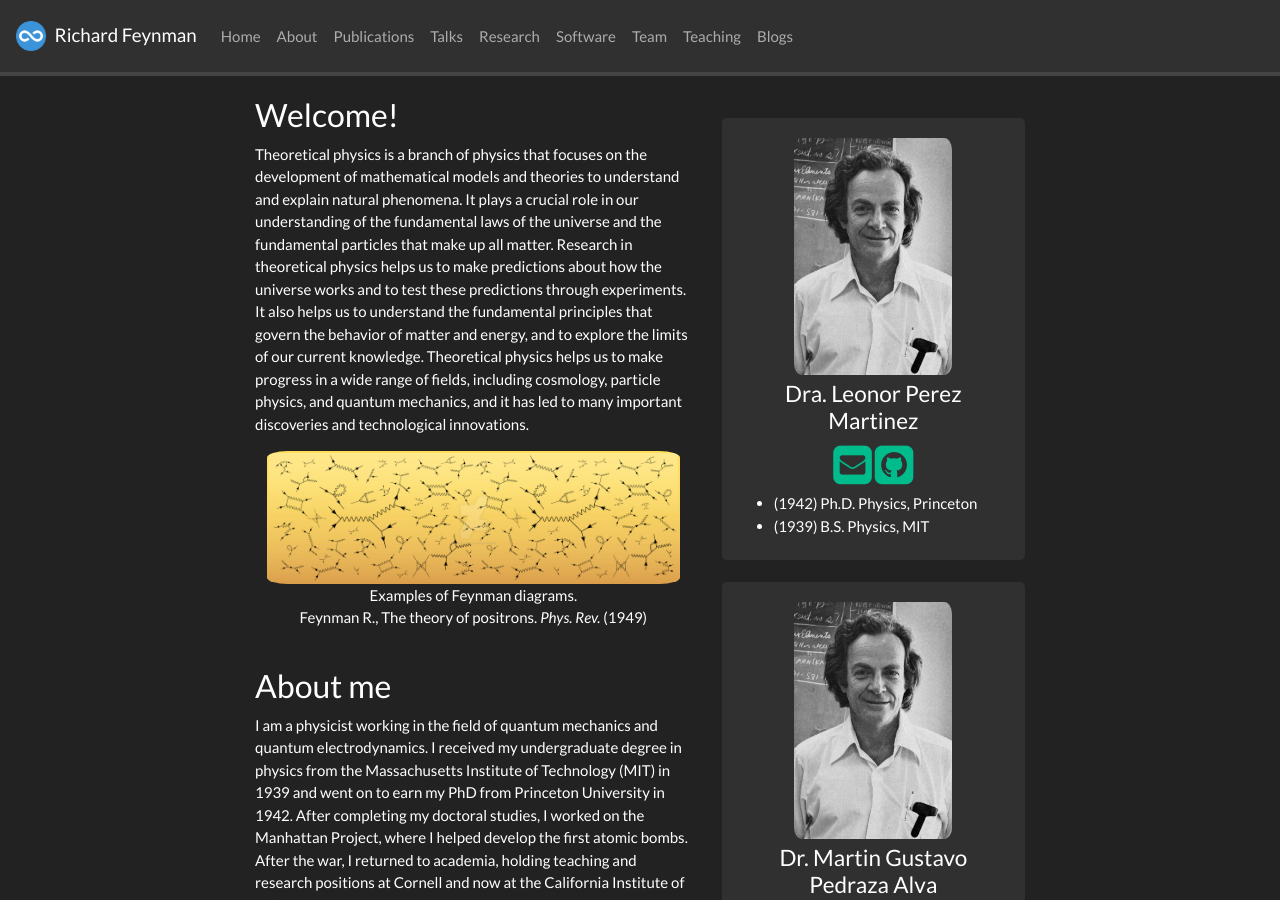
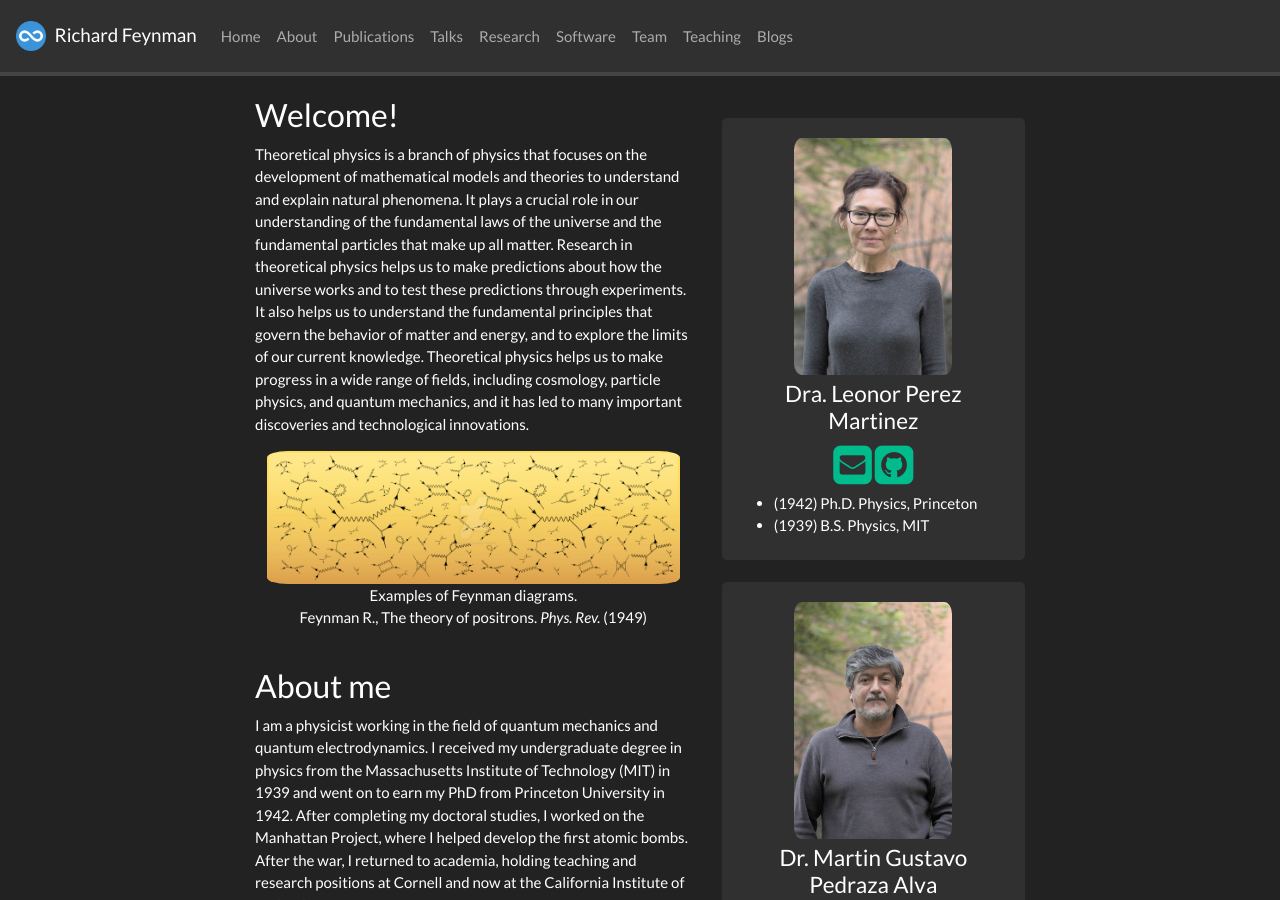
Before and after one commit to NeuroInmuno-IBT/NeuroInmuno-IBT.github.io, a Jekyll site: the page built from _pages/home.md, in a window 1280 px wide and 900 px high. Built offline with Jekyll 4.4.1, drawn with Linux system fonts in a browser that asks for light colours; nearby versions of some CDN libraries; a style sheet for code colours, icons or effects is not loaded.

Commit message:
Update pi.yml

```diff
--- a/_data/pi.yml
+++ b/_data/pi.yml
@@ -1,5 +1,5 @@
 - name: Dra. Leonor Perez Martinez
-  photo: headshot.jpg
+  photo: headshot_LPM.jpg
   info: Investigadora Titular C Tiempo Completo, Instituto de Biotecnología, UNAM
   email: leonor.perez@ibt.unam.mx
   github: https://github.com/
@@ -18,7 +18,7 @@
     ["(1942) Ph.D. Physics, Princeton", "(1939) B.S. Physics, MIT"]
 
 - name: Dr. Martin Gustavo Pedraza Alva
-  photo: headshot.jpg
+  photo: headshot_GPA.jpg
   info: Investigador Titular B Tiempo Completo, Instituto de Biotecnología, UNAM
   email: gustavo.pedraza@ibt.unam.mx
   github: https://github.com/
```
